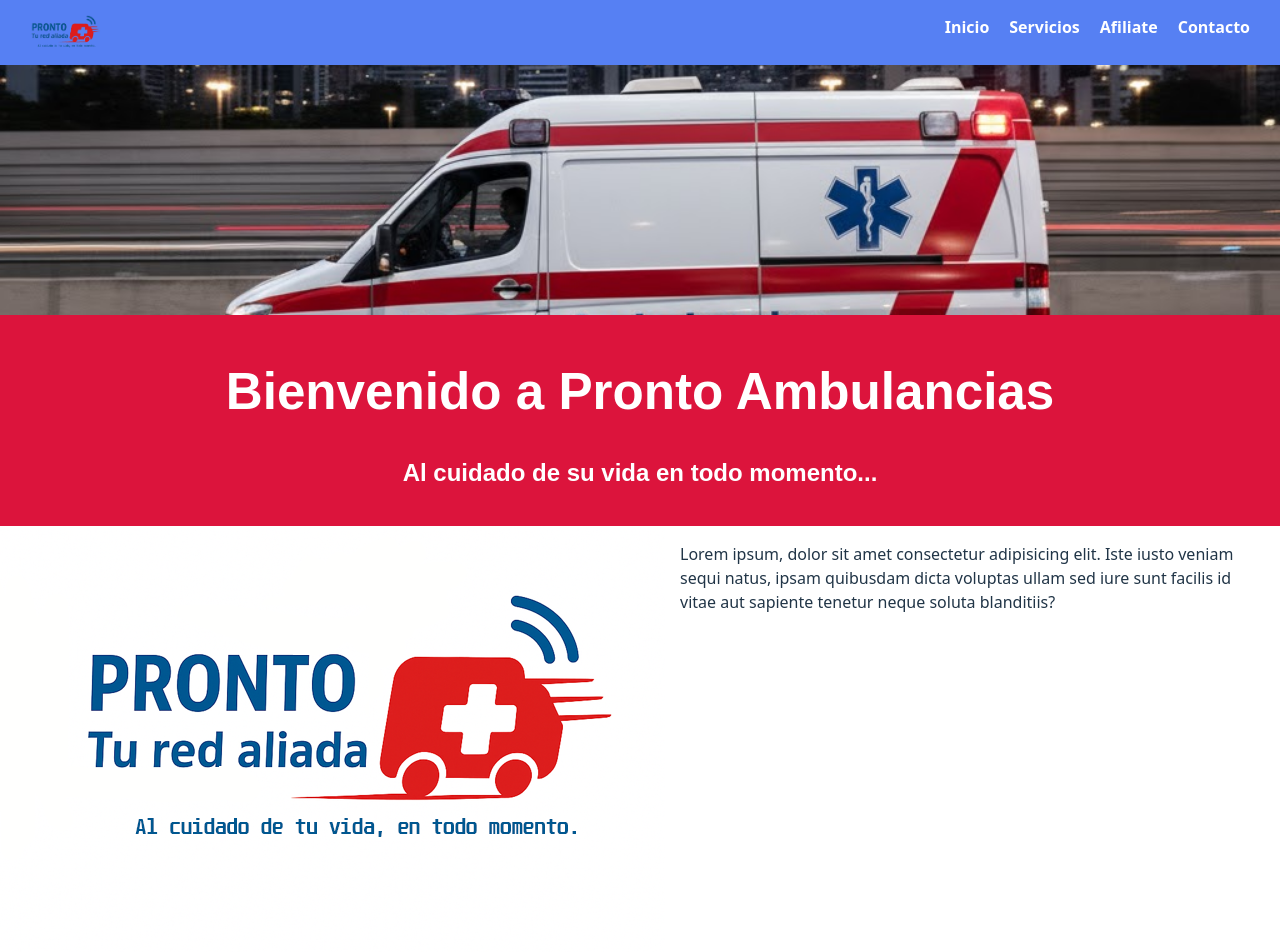
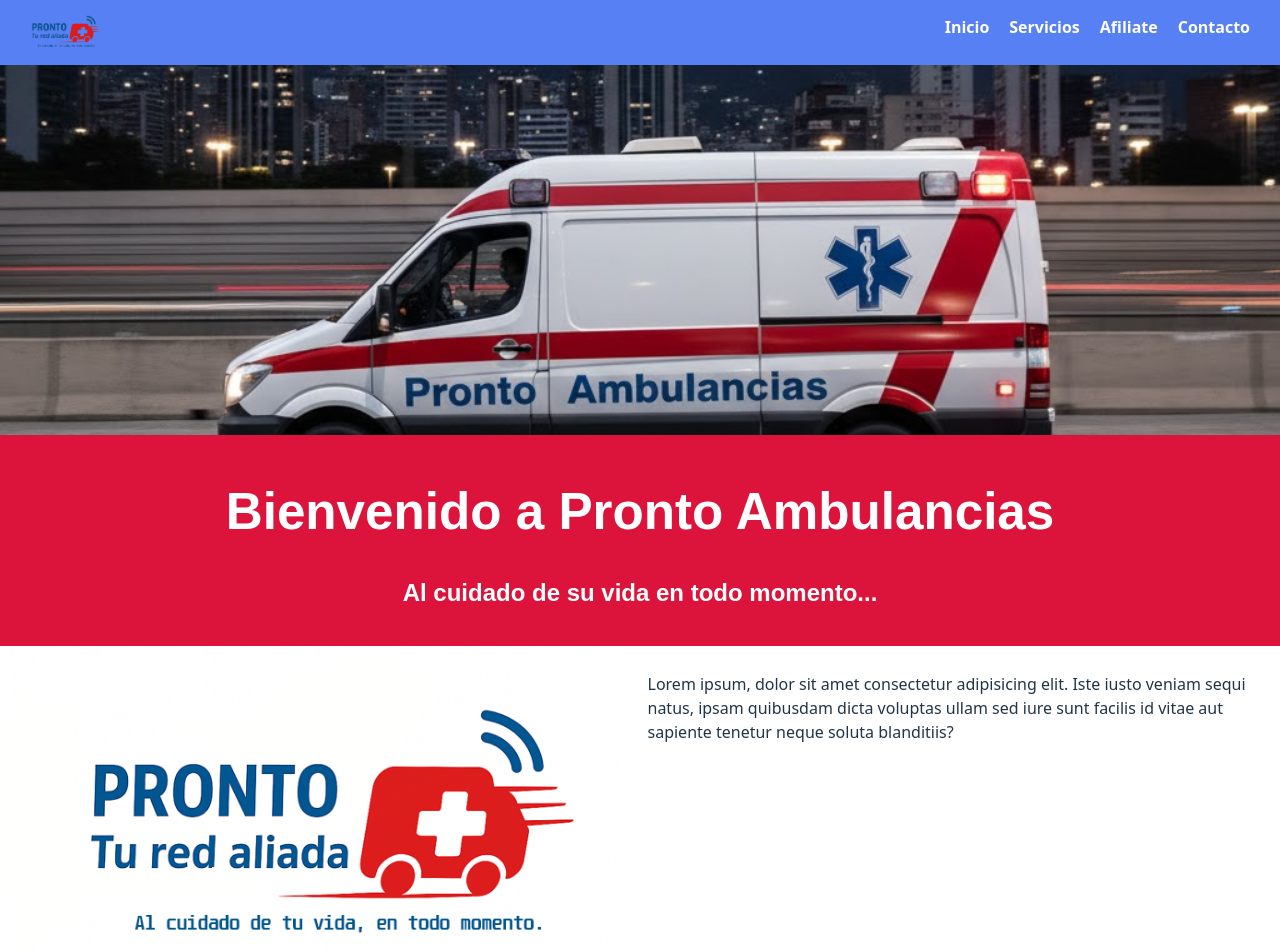
Before and after one commit to melaniem21/webprontoamb, a React (Vite) app: page / in a window 1280 px wide. Shown: the top 952 px of the page. Built offline with nearby package versions, Linux system fonts and the light colour scheme.

Commit message:
arreglo header

```diff
--- a/src/App.css
+++ b/src/App.css
@@ -2,8 +2,8 @@
   width: 100%;
   margin: 0;
   padding: 15px;
-  padding-right: 15px;
-  margin-right: 15px;
+  /*padding-right: 15px;
+  margin-right: 15px;*/
   box-sizing: border-box;
   font-family: Arial, Helvetica, sans-serif;
   font-size: medium;
@@ -12,32 +12,37 @@
   color: white;
 }
 .imgambu{
+  margin-top: 65px;
   width: 100%;
-  height:auto;
-  margin: 0;
-  padding:0;
+
 }
 .contenedor-padre{
   display: flex;
   gap: 15px;
-  padding: 0px;
-  margin-right: 10px;
-  /*justify-content: space-between;*/
+  padding: 0px 10px;
+  margin: 0;
+  width: 100%;
+  box-sizing: border-box;
+
 }
 
 .columna-der{
-  flex:1;
-
+  flex: 1;
+  padding: 10px;
+  word-wrap: break-word;
+  min-width: 0;
 }
 
 
 .columna-izq{
-  flex:1;
+  flex: 1;
+  min-width: 0;
+}
 
+
+.logo1{
+  flex: 1;
+  max-width: 100%;
+  height: auto;
+  display: block;
 }
-.header{
-  position: fixed;
-    top: 0;
-    width: 100%;
-    margin-right: 10px;
-}
--- a/src/App.jsx
+++ b/src/App.jsx
@@ -13,8 +13,7 @@
 
   return (
     <>
-    <Header>
-    </Header>
+    <Header />
     <div className="imgambu">
       <ImageSlider images={sliderImages} interval={4000} />
     </div>
@@ -22,9 +21,10 @@
         <h1>{mensaje}</h1>
        <h2>Al cuidado de su vida en todo momento...</h2>
       </div>
+
       <div className= "contenedor-padre">
-        <div>
-          <img src={logo1} alt="imagen" className="columna-izq"/>
+        <div className="columna-izq">
+          <img src={logo1} alt="imagen" className= "logo1" />
         </div>
         <div className="columna-der">
           <p>Lorem ipsum, dolor sit amet consectetur adipisicing elit. Iste iusto veniam sequi natus, ipsam quibusdam dicta voluptas ullam sed iure sunt facilis id vitae aut sapiente tenetur neque soluta blanditiis?</p>
--- a/src/Header.css
+++ b/src/Header.css
@@ -3,7 +3,12 @@
     justify-content: space-between;
     padding: 15px 30px;
     background-color: rgba(46, 98, 241, 0.808);
-
+    position: fixed;
+    top: 0;
+    width: 100%;
+    z-index: 1000;
+    margin-right: 0;
+    box-sizing: border-box;
 
 }
 
--- a/src/ImageSlider.css
+++ b/src/ImageSlider.css
@@ -1,6 +1,7 @@
 .slider-container{
     width: 100%;
-    height: 250px;
+    height: 370px;
+    min-height: 300px;
     overflow: hidden;
     position: relative;
     background-color: white;
```
